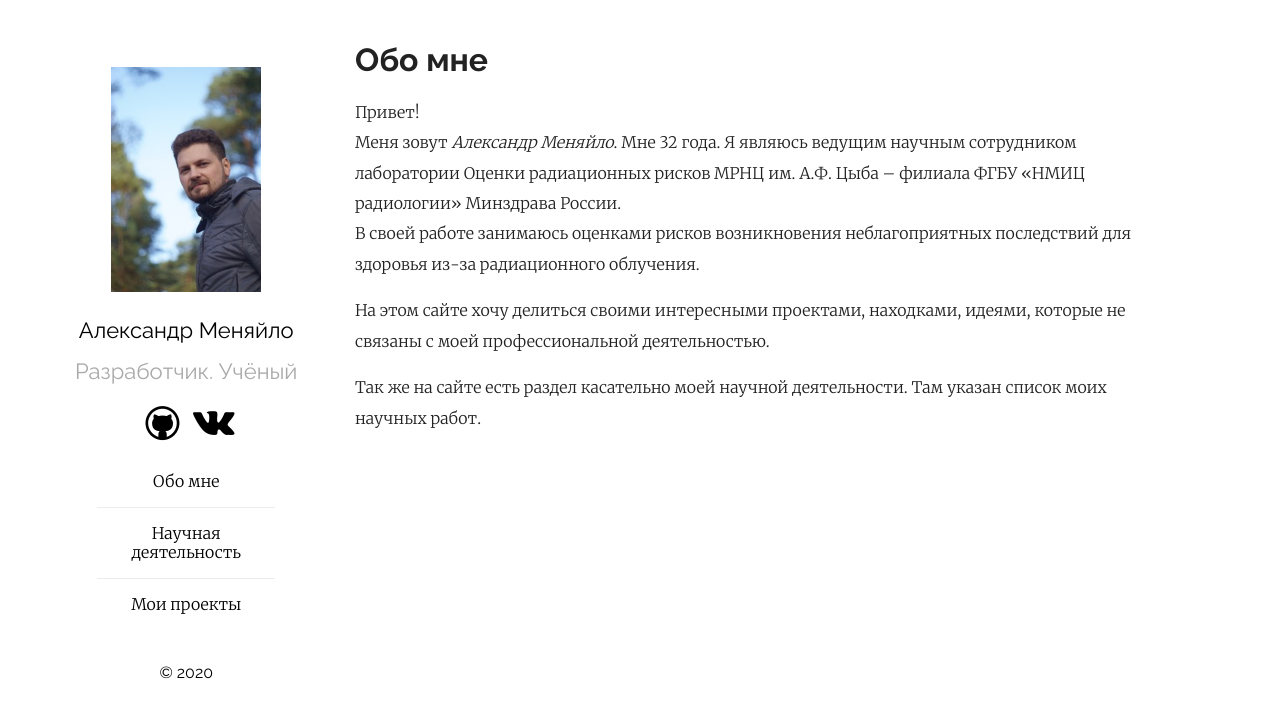
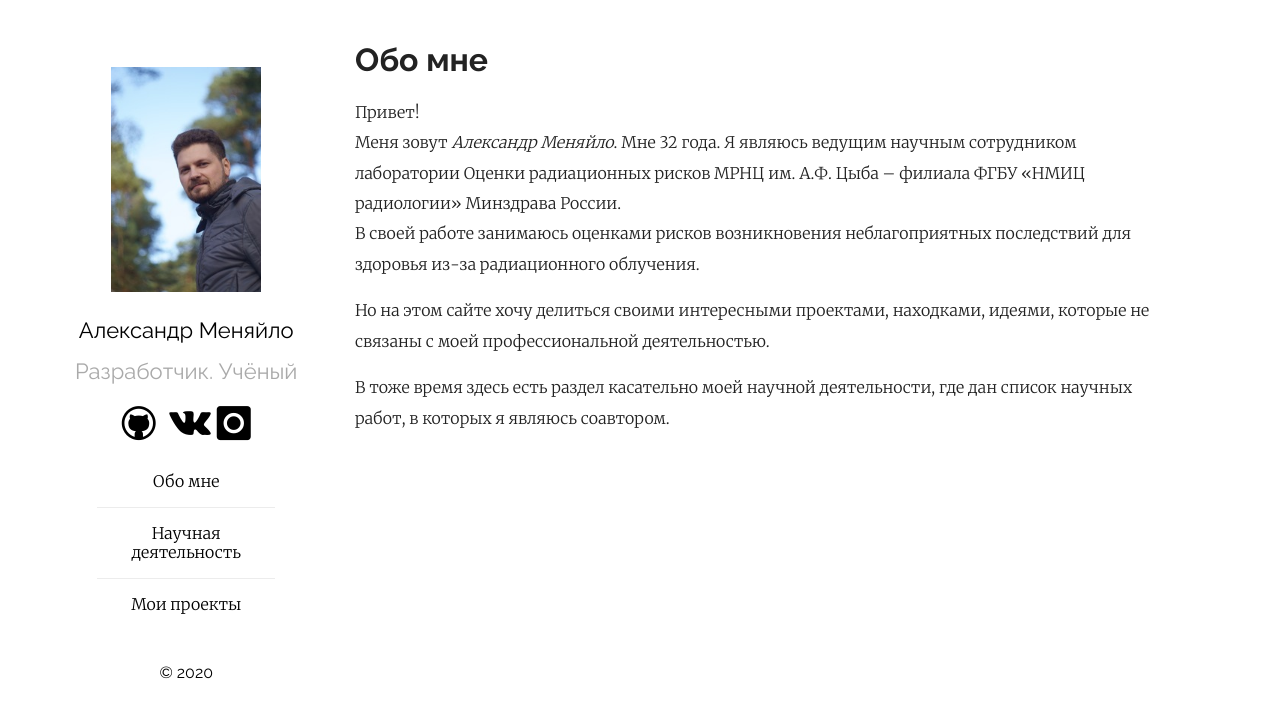
Before and after one commit to Mendeo/mendeo.github.io, a Jekyll site: the page built from about.md, in a window 1280 px wide. Shown: the top 718 px of the page. Built offline with Jekyll 4.4.1, drawn with Linux system fonts in a browser that asks for light colours; our own code applies the rules of GitHub Pages for plain Markdown files.

Commit message:
Улучшения
Добавил иконку инстаграм, скайпа и другие, которые могут понадобиться в шрифты.
Сделал отдельную страницу для моих фотографий.
Улучшил html, который выводит ссылки на соцсети.

```diff
--- a/_config.yml
+++ b/_config.yml
@@ -13,6 +13,7 @@ social:
   links:
     - https://github.com/Mendeo
     - https://vk.com/thesolve
+    - https://www.instagram.com/mendeo/
 #    - https://facebook.com/themen1987
 image: /assets/portfolio.png
 lang: ru-RU
@@ -41,6 +42,7 @@ plainwhite:
   social_links:
     github:  Mendeo
     vk: thesolve
+    instagram: Mendeo
     #facebook: themen1987
 
     # Mastodon instances
--- a/_layouts/default.html
+++ b/_layouts/default.html
@@ -11,29 +11,30 @@
 					<a href="{{ site.baseurl }}/">{{ site.plainwhite.name }}</a>
 				</h2>
 				<p class="tagline">{{ site.plainwhite.tagline }}</p>
+
 				<ul class="social">
-					{%- if site.plainwhite.social_links.github -%}
-					<a href="https://github.com/{{ site.plainwhite.social_links.github }}">
+					{% if site.plainwhite.social_links.github %}
 					<li>
-							<i class="icon-github-circled"></i>
+						<a href="https://github.com/{{ site.plainwhite.social_links.github }}" class="icon-github-circled"></a>
 					</li>
-					</a>
-					{%- endif -%}
-					{%- if site.plainwhite.social_links.vk -%}
-					<a href="https://vk.com/{{ site.plainwhite.social_links.vk }}">
+					{% endif %}
+					{% if site.plainwhite.social_links.vk %}
 					<li>
-							<i class="icon-vk"></i>
+						<a href="https://vk.com/{{ site.plainwhite.social_links.vk }}" class="icon-vk"></a>
 					</li>
-					</a>
-					{%- endif -%}
-					{%- if site.plainwhite.social_links.facebook -%}
-					<a href="https://facebook.com/profile.php?id={{ site.plainwhite.social_links.facebook }}">
+					{% endif %}
+					{% if site.plainwhite.social_links.facebook %}
 					<li>
-							<i class="icon-facebook"></i>
+						<a href="https://facebook.com/{{ site.plainwhite.social_links.facebook }}" class="icon-facebook"></a>
 					</li>
-					</a>
-					{%- endif -%}
+					{% endif %}
+					{% if site.plainwhite.social_links.instagram %}
+					<li>
+						<a href="https://instagram.com/{{ site.plainwhite.social_links.instagram }}" class="icon-instagram"></a>
+					</li>
+					{% endif %}
 				</ul>
+
 				{%- if site.plainwhite.navigation -%}
 					<nav class="navigation">
 					<ul>
--- a/_sass/ext/_fonts.scss
+++ b/_sass/ext/_fonts.scss
@@ -1,11 +1,11 @@
 @font-face {
   font-family: 'fontello';
-  src: url('../font/fontello.eot?53651149');
-  src: url('../font/fontello.eot?53651149#iefix') format('embedded-opentype'),
-       url('../font/fontello.woff2?53651149') format('woff2'),
-       url('../font/fontello.woff?53651149') format('woff'),
-       url('../font/fontello.ttf?53651149') format('truetype'),
-       url('../font/fontello.svg?53651149#fontello') format('svg');
+  src: url('../font/fontello.eot?62260116');
+  src: url('../font/fontello.eot?62260116#iefix') format('embedded-opentype'),
+       url('../font/fontello.woff2?62260116') format('woff2'),
+       url('../font/fontello.woff?62260116') format('woff'),
+       url('../font/fontello.ttf?62260116') format('truetype'),
+       url('../font/fontello.svg?62260116#fontello') format('svg');
   font-weight: normal;
   font-style: normal;
 }
@@ -15,7 +15,7 @@
 @media screen and (-webkit-min-device-pixel-ratio:0) {
   @font-face {
     font-family: 'fontello';
-    src: url('../font/fontello.svg?53651149#fontello') format('svg');
+    src: url('../font/fontello.svg?62260116#fontello') format('svg');
   }
 }
 */
@@ -56,5 +56,10 @@
 }
 
 .icon-vk:before { content: '\e800'; } /* '' */
-.icon-facebook:before { content: '\e801'; } /* '' */
-.icon-github-circled:before { content: '\e802'; } /* '' */
+.icon-twitter:before { content: '\e801'; } /* '' */
+.icon-email:before { content: '\e802'; } /* '' */
+.icon-github-circled:before { content: '\e803'; } /* '' */
+.icon-facebook:before { content: '\e804'; } /* '' */
+.icon-skype:before { content: '\e805'; } /* '' */
+.icon-youtube:before { content: '\e806'; } /* '' */
+.icon-instagram:before { content: '\e807'; } /* '' */
--- a/_sass/plain.scss
+++ b/_sass/plain.scss
@@ -117,8 +117,9 @@ main {
   margin-top: 0;
   li {
     float: left;
-    i {
+    a {
       font-size: 34px;
+      text-decoration: none;
     }
   }
 }
--- a/about.md
+++ b/about.md
@@ -6,6 +6,6 @@ layout: page
 Меня зовут *Александр Меняйло*. Мне 32 года. Я являюсь ведущим научным сотрудником лаборатории Оценки радиационных рисков МРНЦ им. А.Ф. Цыба – филиала ФГБУ «НМИЦ радиологии» Минздрава России. <br>
 В своей работе занимаюсь оценками рисков возникновения неблагоприятных последствий для здоровья из-за радиационного облучения.
 
-На этом сайте хочу делиться своими интересными проектами, находками, идеями, которые не связаны с моей профессиональной деятельностью.
+Но на этом сайте хочу делиться своими интересными проектами, находками, идеями, которые не связаны с моей профессиональной деятельностью.
 
-Так же на сайте есть раздел касательно моей научной деятельности. Там указан список моих научных работ.
+В тоже время здесь есть раздел касательно моей научной деятельности, где дан список научных работ, в которых я являюсь соавтором.
```
Also changed, not shown: photo.md (added, +3 -0 lines), assets/font/fontello.ttf, assets/font/fontello.woff, assets/font/fontello.woff2, 2 other files. Lines whose indentation alone changed are shown as unchanged.
